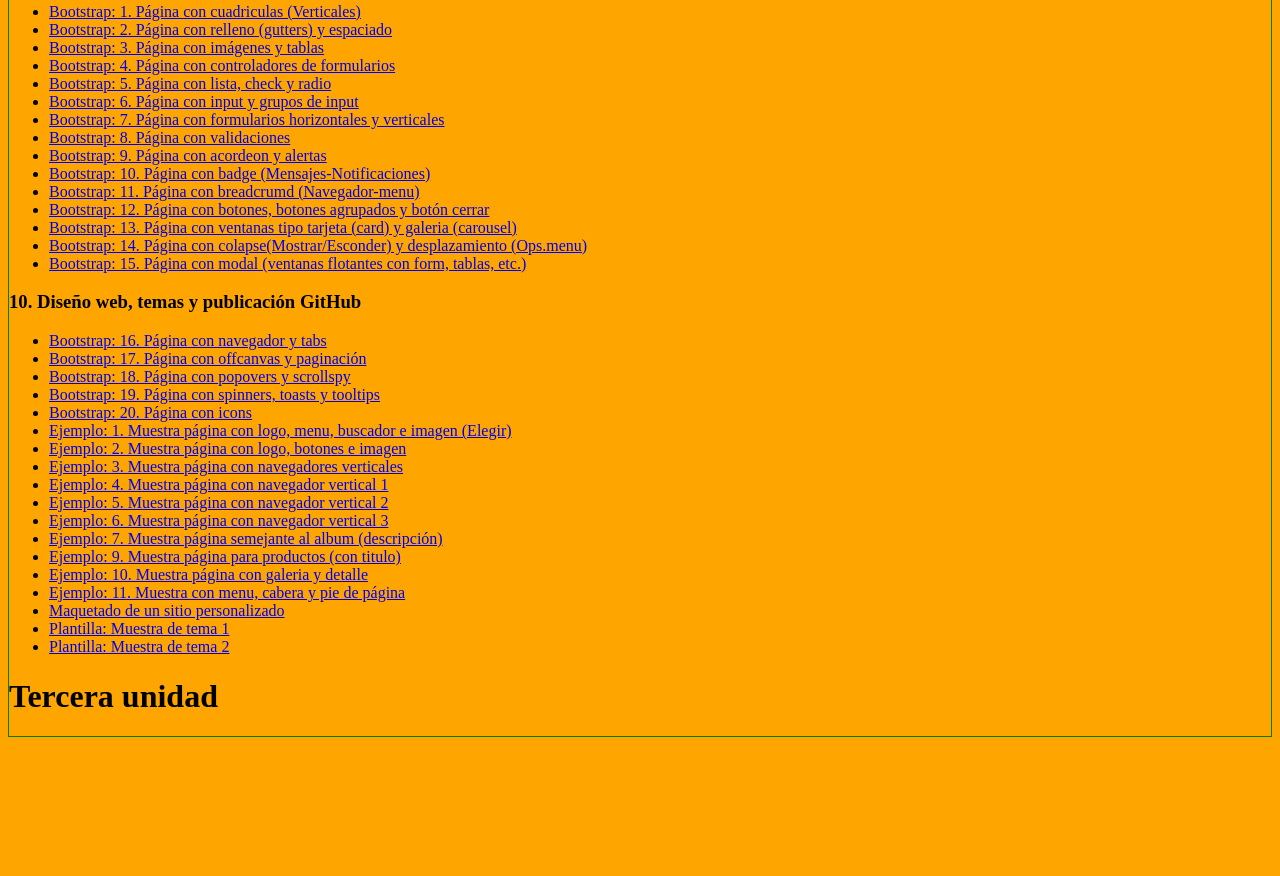
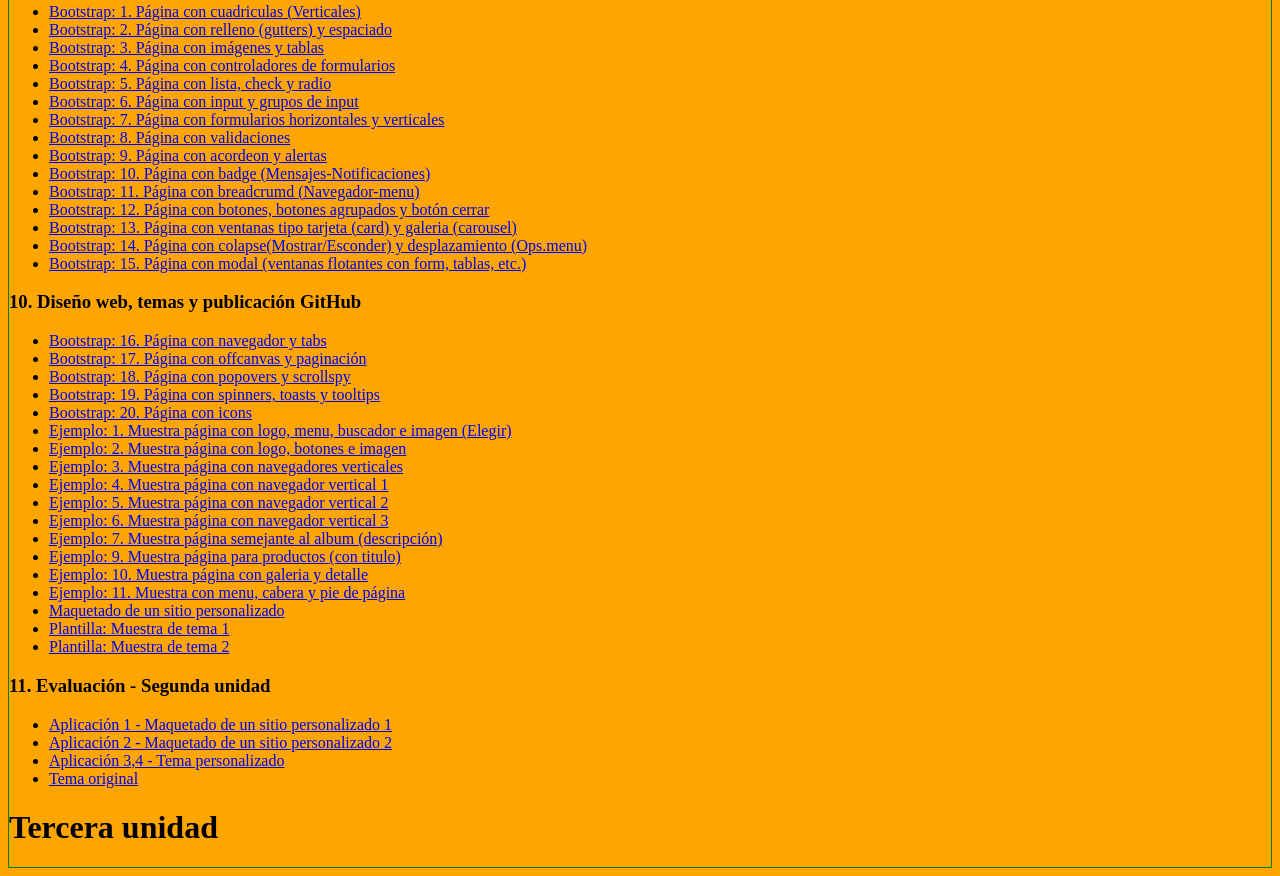
Before and after one commit to Garambel20/Prueba01, a plain HTML site: page index.html in a window 1280 px wide. Shown: the part 1946-2822 px from the top of the page. Before the commit the page ends 2691 px from the top, so only its background shows below. Drawn offline with Linux system fonts and the light colour scheme.

Commit message:
Update index.html

```diff
--- a/index.html
+++ b/index.html
@@ -155,6 +155,13 @@
 		<li> <a target="_blank" href="unid2/s10_btr_tmp_github/plantilla5/index.html">Plantilla: Muestra de tema 2</a></li>
 
 	</ul>
+        <h3>11. Evaluación - Segunda unidad</h3>
+	<ul>
+		<li> <a target="_blank" href="unid2/s11_evaluacion2/p01_mktd_sitio1.html">Aplicación 1 - Maquetado de un sitio personalizado 1</HTML></a></li>
+		<li> <a target="_blank" href="unid2/s11_evaluacion2/p01_mktd_sitio2.html">Aplicación 2 - Maquetado de un sitio personalizado 2</a></li>
+		<li> <a target="_blank" href="unid2/s11_evaluacion2/tema/index.html">Aplicación 3,4 - Tema personalizado</a></li>
+		<li> <a target="_blank" href="https://www.free-css.com/free-css-templates/page260/e-store">Tema original</a></li>
+	</ul>
 	<h1> Tercera unidad </h1>
 
 </body>
```
